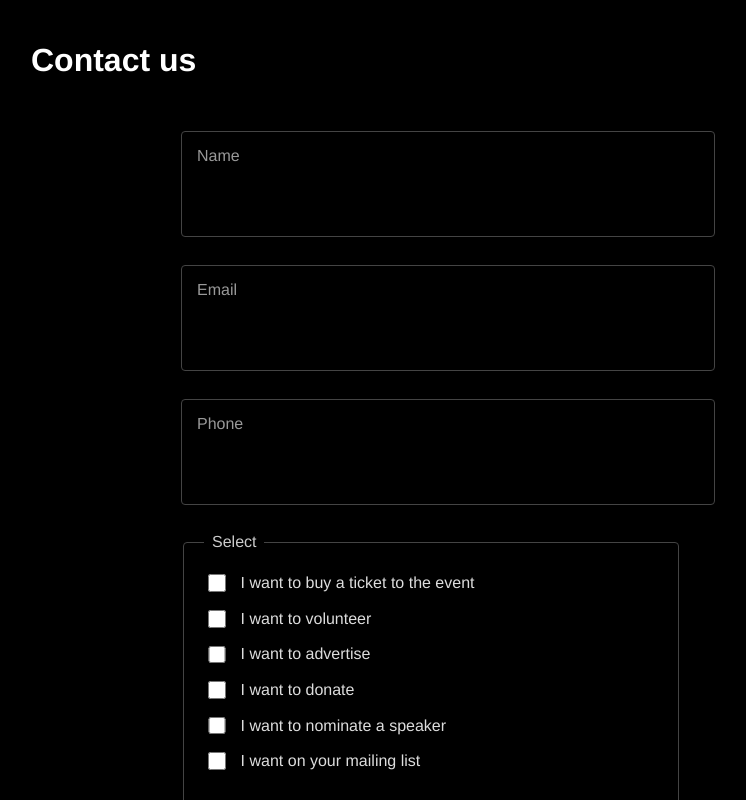
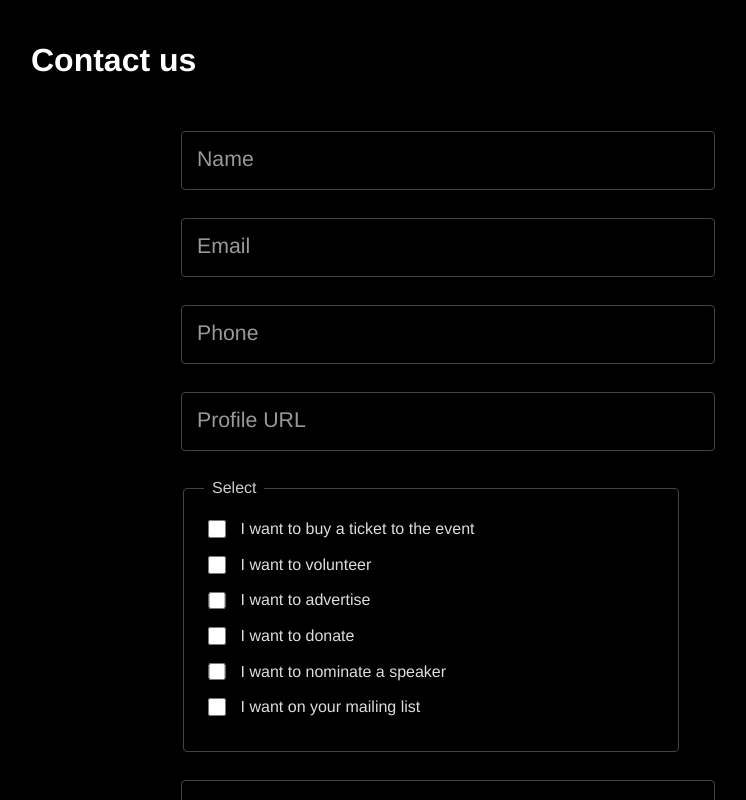
Before and after one commit to chadsteele/tedx, a Svelte app: page /#app in a window 1280 px wide. Shown: the part 9520-10320 px from the top of the page, without its empty margins (209-955 px from the left). Built offline with nearby package versions, Linux system fonts and the light colour scheme.

Commit message:
added url to contact form

```diff
--- a/src/components/contact.svelte
+++ b/src/components/contact.svelte
@@ -2,6 +2,7 @@
 	let name = ""
 	let email = ""
 	let phone = ""
+	let url = ""
 	let message = ""
 
 	const checkboxOptions = [
@@ -127,7 +128,7 @@
 				id="name"
 				name="name"
 				bind:value={name}
-				placeholder=" "
+				placeholder="John Doe"
 				class:input-error={errors.name}
 			/>
 			<label for="name">Name</label>
@@ -142,7 +143,7 @@
 				id="email"
 				name="email"
 				bind:value={email}
-				placeholder=" "
+				placeholder="you@example.com"
 				class:input-error={errors.email}
 			/>
 			<label for="email">Email</label>
@@ -157,13 +158,24 @@
 				id="phone"
 				name="phone"
 				bind:value={phone}
-				placeholder=" "
+				placeholder="+123 456 7890"
 				class:input-error={errors.phone}
 			/>
 			<label for="phone">Phone</label>
 			{#if errors.phone}
 				<span class="field-error">{errors.phone}</span>
 			{/if}
+		</div>
+
+		<div class="form-group">
+			<input
+				type="text"
+				id="url"
+				name="url"
+				bind:value={url}
+				placeholder="https://linkedin.com/in/yourprofile"
+			/>
+			<label for="url">Profile URL</label>
 		</div>
 
 		<fieldset class="checkbox-group">
@@ -248,7 +260,7 @@
 		position: absolute;
 		left: 1rem;
 		top: 1rem;
-		font-size: 1rem;
+		font-size: 1.33rem;
 		color: #999;
 		pointer-events: none;
 		transition: all 0.2s ease;
@@ -262,7 +274,7 @@
 	.form-group textarea:not(:placeholder-shown) + label {
 		top: -0.6rem;
 		left: 0.75rem;
-		font-size: 0.75rem;
+		font-size: 1rem;
 		color: #ccc;
 		background-color: #000;
 		padding: 0 0.35rem;
@@ -271,15 +283,33 @@
 	input[type="text"],
 	input[type="email"],
 	input[type="tel"],
+	input[type="url"],
 	textarea {
 		width: 100%;
 		padding: 1rem;
 		border: 1px solid #444;
 		border-radius: 4px;
-		font-size: 1rem;
+		font-size: 1.33rem;
 		background-color: transparent;
 		color: #fff;
 		transition: border-color 0.2s ease;
+	}
+
+	input[type="text"]::placeholder,
+	input[type="email"]::placeholder,
+	input[type="tel"]::placeholder,
+	input[type="url"]::placeholder,
+	textarea::placeholder {
+		color: transparent;
+	}
+
+	input[type="text"]:focus::placeholder,
+	input[type="email"]:focus::placeholder,
+	input[type="tel"]:focus::placeholder,
+	input[type="url"]:focus::placeholder,
+	textarea:focus::placeholder {
+		color: #666;
+		opacity: 0.7;
 	}
 
 	/* Override browser autofill styles */
@@ -295,6 +325,7 @@
 	input[type="text"]:focus,
 	input[type="email"]:focus,
 	input[type="tel"]:focus,
+	input[type="url"]:focus,
 	textarea:focus {
 		outline: none;
 		border-color: #888;
@@ -346,7 +377,7 @@
 		padding: 0.875rem 2.5rem;
 		border: none;
 		border-radius: 4px;
-		font-size: 1rem;
+		font-size: 1.33rem;
 		font-weight: 600;
 		cursor: pointer;
 		transition: all 0.2s ease;
--- a/src/style.css
+++ b/src/style.css
@@ -15,7 +15,7 @@ html {
   margin-bottom: 60px;
 }
 
-[id]{
+[id]:not(form *){
   padding-top:70px !important;
 }
 
```
